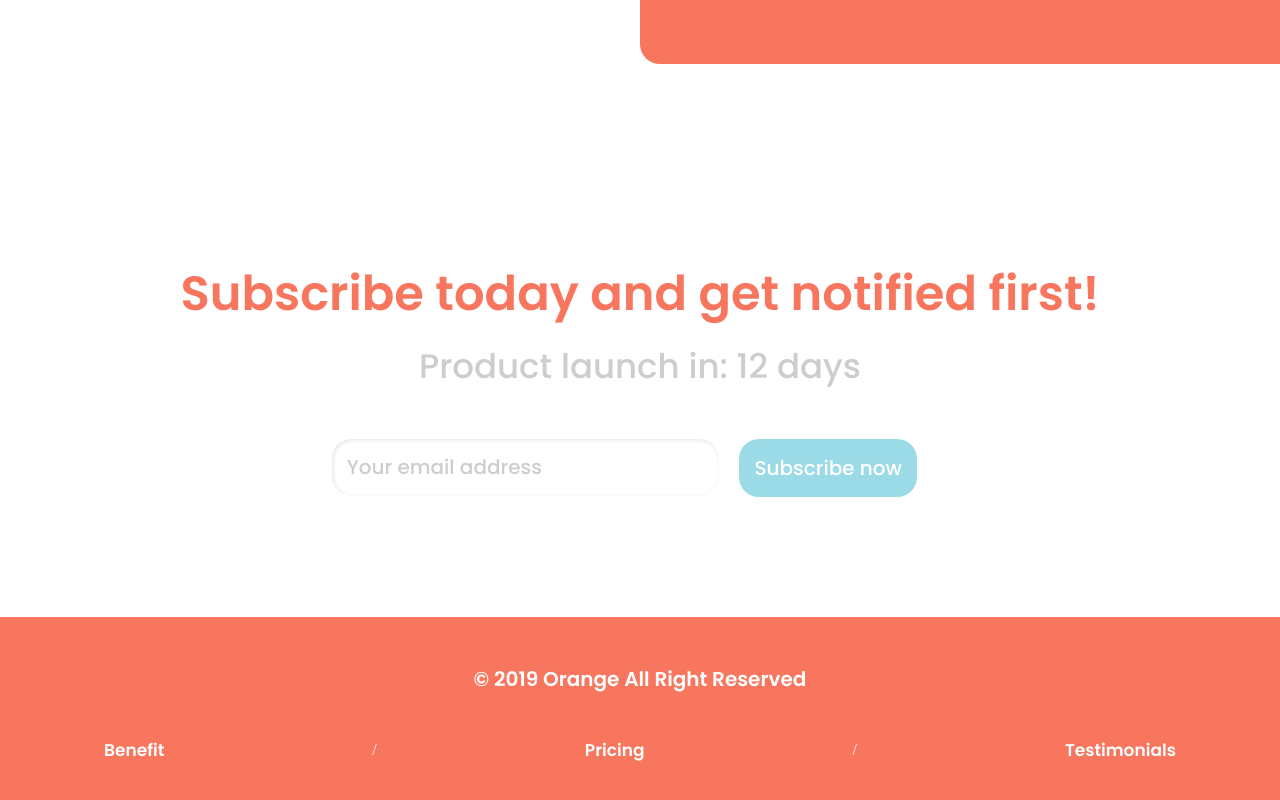
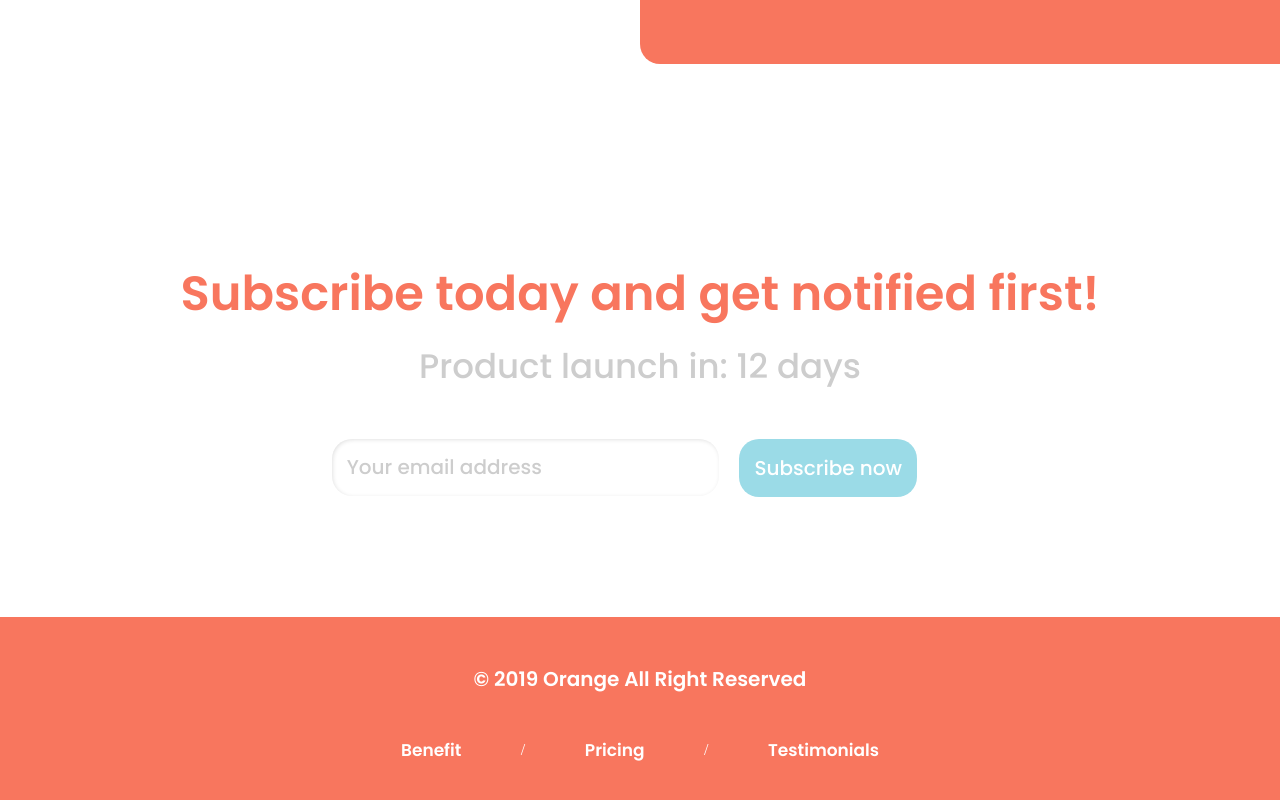
Before and after one commit to ashleyrudge/pagination, a React (Create React App) app: page /orange in a window 1280 px wide. Shown: the part 3092-3892 px from the top of the page. Built offline with nearby package versions, Linux system fonts and the light colour scheme.

Commit message:
final change

```diff
--- a/src/pages/Orange/orange.scss
+++ b/src/pages/Orange/orange.scss
@@ -680,12 +680,18 @@
           width: 100%;
 
         .menu-sec {
+          display: flex;
+    justify-content: center;
           .menu {
 
-              width: 100%;
+            width: 42%;
               display: flex;
               justify-content: space-around;
               align-items: center;
+
+              @media only screen and (max-device-width: 480px){
+                width: 100%;
+              }
 
             span {
               color: #ffffff;
```
